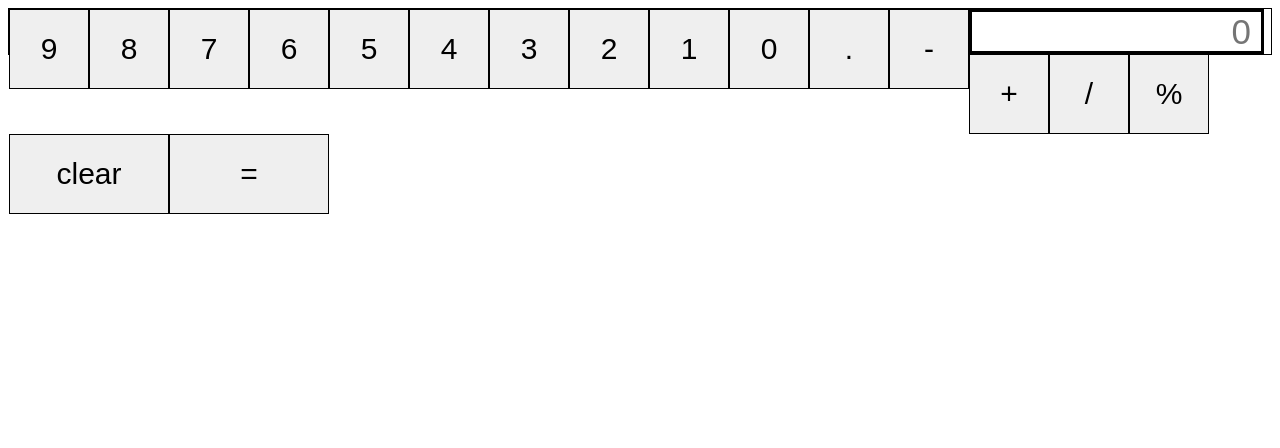
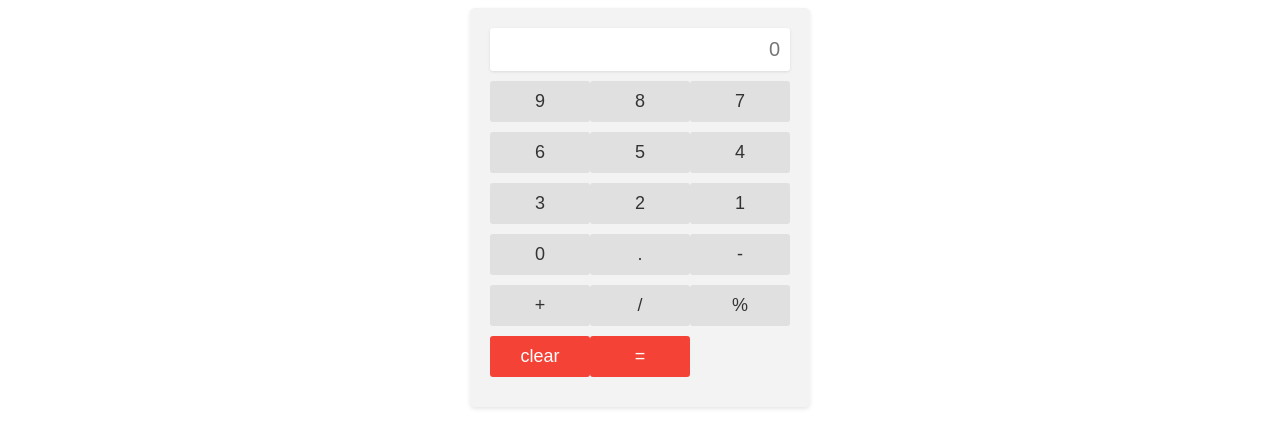
Before and after one commit to vikrantkkk/Make-a-Calculator, a React (Create React App) app: page / in a window 1280 px wide. Shown: the top 448 px of the page. Built offline with nearby package versions, Linux system fonts and the light colour scheme.

Commit message:
Css file moeified

```diff
--- a/src/style.css
+++ b/src/style.css
@@ -1,25 +1,47 @@
-.container{
-  border: 1px solid black;
-  width: "320px";
-  height: 100px auto;
+.container {
+  max-width: 300px;
+  margin: 0 auto;
+  background-color: #f3f3f3;
+  padding: 20px;
+  border-radius: 5px;
+  box-shadow: 0 2px 4px rgba(0, 0, 0, 0.1);
 }
 
-#inputvalues{
-  border: 3px solid black;
+.inputArea {
+  width: 100%;
+  padding: 10px;
+  margin-bottom: 10px;
+  font-size: 20px;
   text-align: right;
-  padding: 10px;
-  font-size: 35px;
-  width: 295px;
-  height: 45px;
+  border: none;
+  border-radius: 3px;
+  background-color: #ffffff;
+  box-shadow: 0 1px 3px rgba(0, 0, 0, 0.1);
 }
 
-.button{
-  height: 80px;
-  width: 80px;
-  float: left;
-  font-size: 30px;
-  border: 1px solid black;
+.button {
+  width: calc(100% / 3);
+  padding: 10px;
+  margin-bottom: 10px;
+  font-size: 18px;
+  text-align: center;
+  border: none;
+  border-radius: 3px;
+  background-color: #e0e0e0;
+  color: #333333;
+  cursor: pointer;
+  transition: background-color 0.3s ease;
 }
-.button1{
-  width: 160px;
+
+.button:hover {
+  background-color: #c0c0c0;
 }
+
+.button1 {
+  background-color: #f44336;
+  color: #ffffff;
+}
+
+.button1:hover {
+  background-color: #d32f2f;
+}
```
